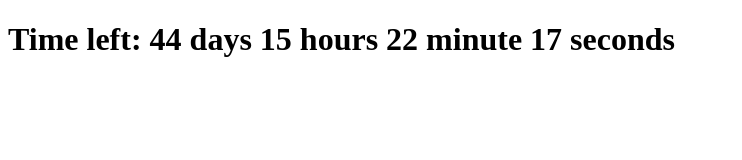
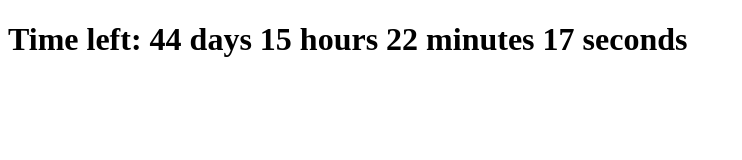
Before and after one commit to Angulorecto/js, a plain HTML site: page index.html in a window 1280 px wide. Shown: the whole page, without its empty margins (0-742 px from the left). Drawn offline with Linux system fonts and the light colour scheme.

Commit message:
Update index.html

```diff
--- a/index.html
+++ b/index.html
@@ -23,10 +23,13 @@
       var hours = Math.floor((timeRemaining % (1000 * 60 * 60 * 24)) / (1000 * 60 * 60));
       var minutes = Math.floor((timeRemaining % (1000 * 60 * 60)) / (1000 * 60));
       var seconds = Math.floor((timeRemaining % (1000 * 60)) / 1000);
-
-      // Update the countdown HTML element
-      document.getElementById("countdown").innerHTML = "Time left: " + days + " days " + hours + " hours "
-      + minutes + " minute " + seconds + " seconds ";
+      if (timeRemaining < 60) {
+        document.getElementById("countdown").innerHTML = "Time left: " + days + " days " + hours + " hours "
+        + minutes + " minute " + seconds + " seconds ";
+      } else {
+        document.getElementById("countdown").innerHTML = "Time left: " + days + " days " + hours + " hours "
+        + minutes + " minutes " + seconds + " seconds ";
+      }
 
       // Stop the countdown when it reaches zero
       if (timeRemaining < 0) {
```
